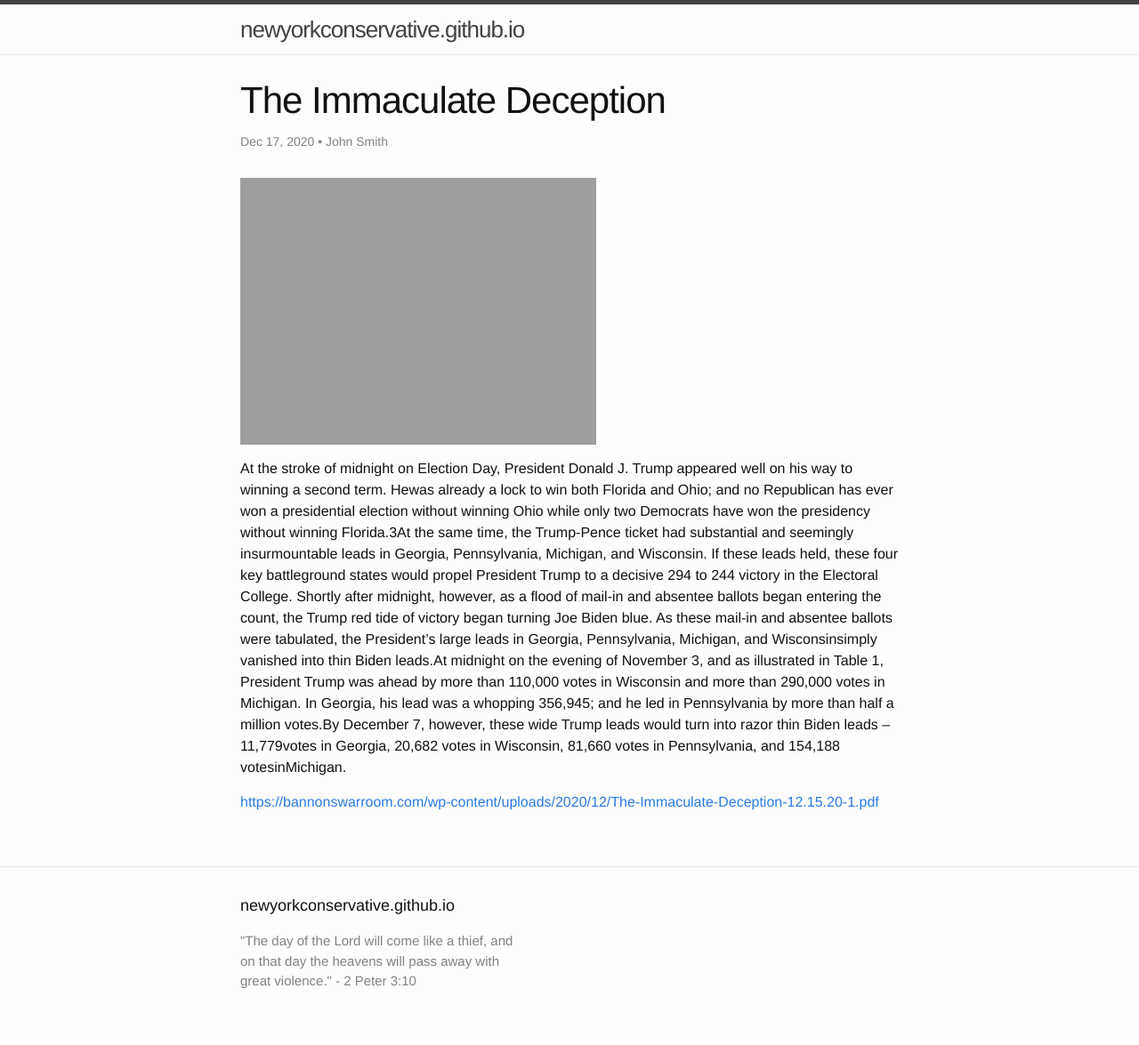
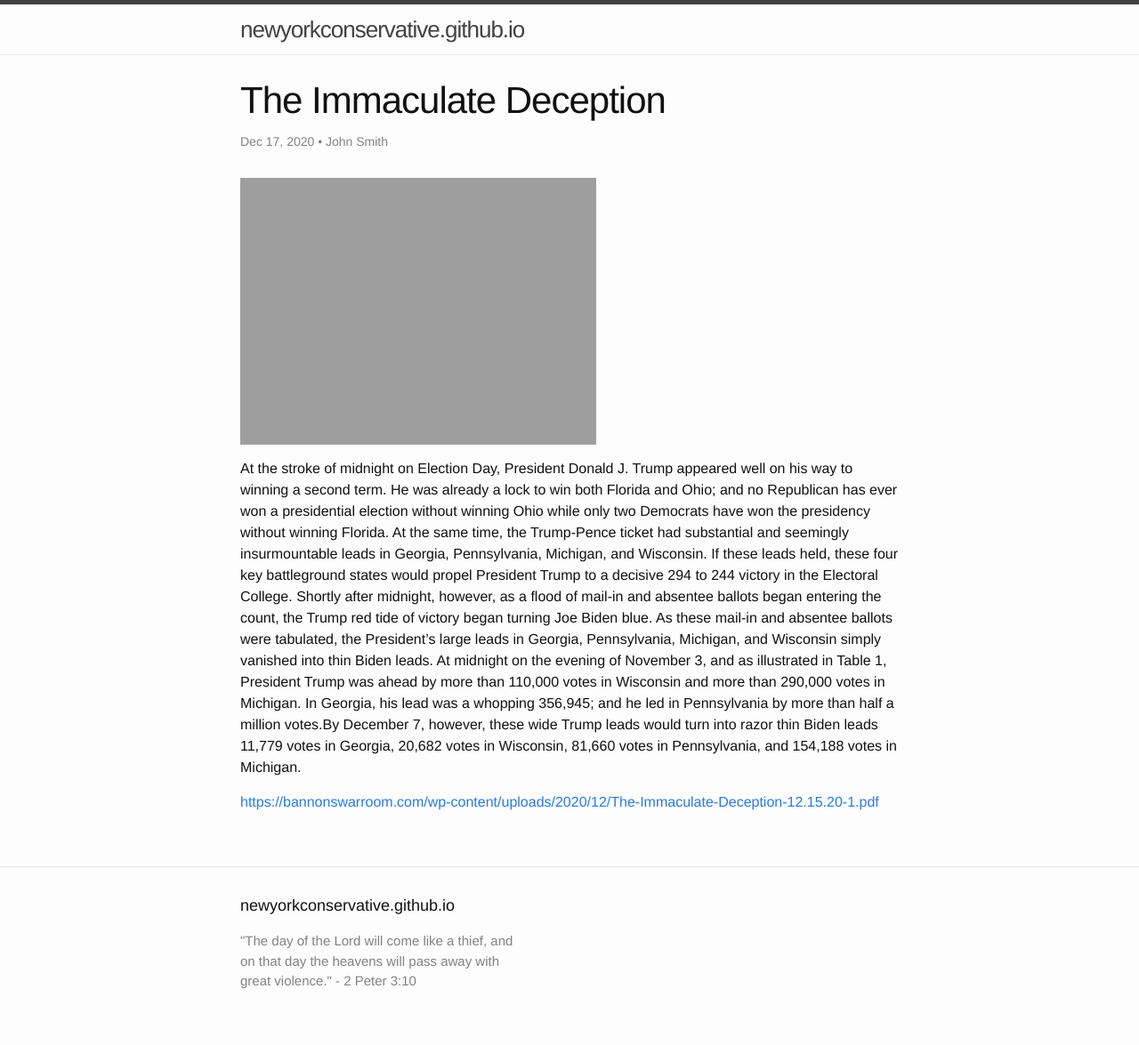
Before and after one commit to newyorkconservative/newyorkconservative.github.io, a Jekyll site: the page built from _posts/2020-12-17-the-immaculate-deception.md, in a window 1280 px wide. Shown: the whole page at 89% size. Built offline with Jekyll 4.4.1, drawn with Linux system fonts in a browser that asks for light colours.

Commit message:
Syncing _posts/2020-12-17-the-immaculate-deception.md from WordPress at https://www.newyorkconservative.com () - wpghs

```diff
--- a/_posts/2020-12-17-the-immaculate-deception.md
+++ b/_posts/2020-12-17-the-immaculate-deception.md
@@ -14,7 +14,7 @@ post_date: 2020-12-17 13:44:45
 <!-- /wp:image -->
 
 <!-- wp:paragraph -->
-<p>At the stroke of midnight on Election Day, President Donald J. Trump appeared well on his way to winning a second term. Hewas already a lock to win both Florida and Ohio; and no Republican has ever won a presidential election without winning Ohio while only two Democrats have won the presidency without winning Florida.3At the same time, the Trump-Pence ticket had substantial and seemingly insurmountable leads in Georgia, Pennsylvania, Michigan, and Wisconsin. If these leads held, these four key battleground states would propel President Trump to a decisive 294 to 244 victory in the Electoral College. Shortly after midnight, however, as a flood of mail-in and absentee ballots began entering the count, the Trump red tide of victory began turning Joe Biden blue. As these mail-in and absentee ballots were tabulated, the President’s large leads in Georgia, Pennsylvania, Michigan, and Wisconsinsimply vanished into thin Biden leads.At midnight on the evening of November 3, and as illustrated in Table 1, President Trump was ahead by more than 110,000 votes in Wisconsin and more than 290,000 votes in Michigan. In Georgia, his lead was a whopping 356,945; and he led in Pennsylvania by more than half a million votes.By December 7, however, these wide Trump leads would turn into razor thin Biden leads –11,779votes in Georgia, 20,682 votes in Wisconsin, 81,660 votes in Pennsylvania, and 154,188 votesinMichigan.</p>
+<p>At the stroke of midnight on Election Day, President Donald J. Trump appeared well on his way to winning a second term. He was already a lock to win both Florida and Ohio; and no Republican has ever won a presidential election without winning Ohio while only two Democrats have won the presidency without winning Florida. At the same time, the Trump-Pence ticket had substantial and seemingly insurmountable leads in Georgia, Pennsylvania, Michigan, and Wisconsin. If these leads held, these four key battleground states would propel President Trump to a decisive 294 to 244 victory in the Electoral College. Shortly after midnight, however, as a flood of mail-in and absentee ballots began entering the count, the Trump red tide of victory began turning Joe Biden blue. As these mail-in and absentee ballots were tabulated, the President’s large leads in Georgia, Pennsylvania, Michigan, and Wisconsin simply vanished into thin Biden leads. At midnight on the evening of November 3, and as illustrated in Table 1, President Trump was ahead by more than 110,000 votes in Wisconsin and more than 290,000 votes in Michigan. In Georgia, his lead was a whopping 356,945; and he led in Pennsylvania by more than half a million votes.By December 7, however, these wide Trump leads would turn into razor thin Biden leads 11,779 votes in Georgia,  20,682 votes in Wisconsin, 81,660 votes in Pennsylvania, and 154,188 votes in Michigan.</p>
 <!-- /wp:paragraph -->
 
 <!-- wp:paragraph -->
```
